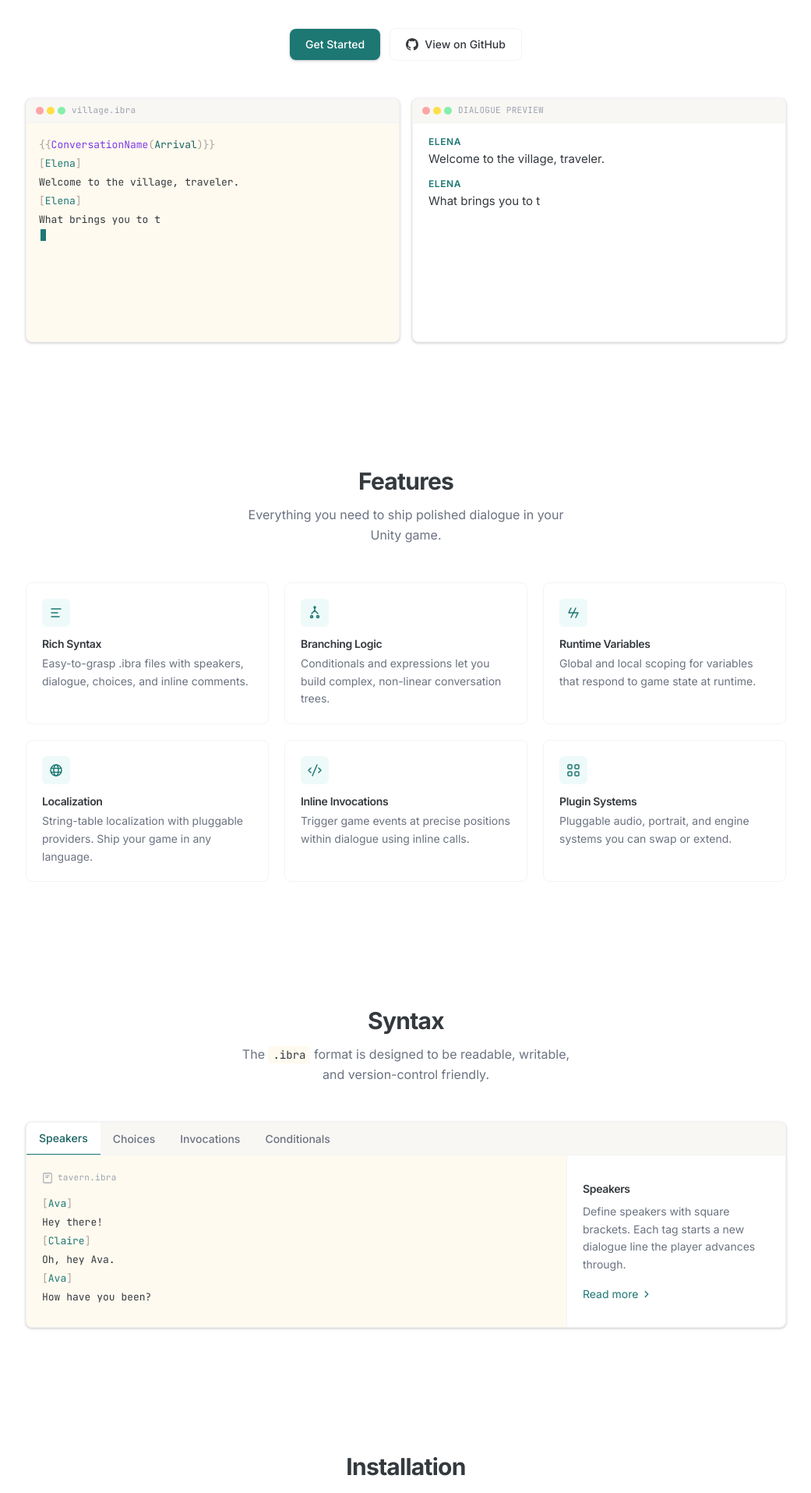
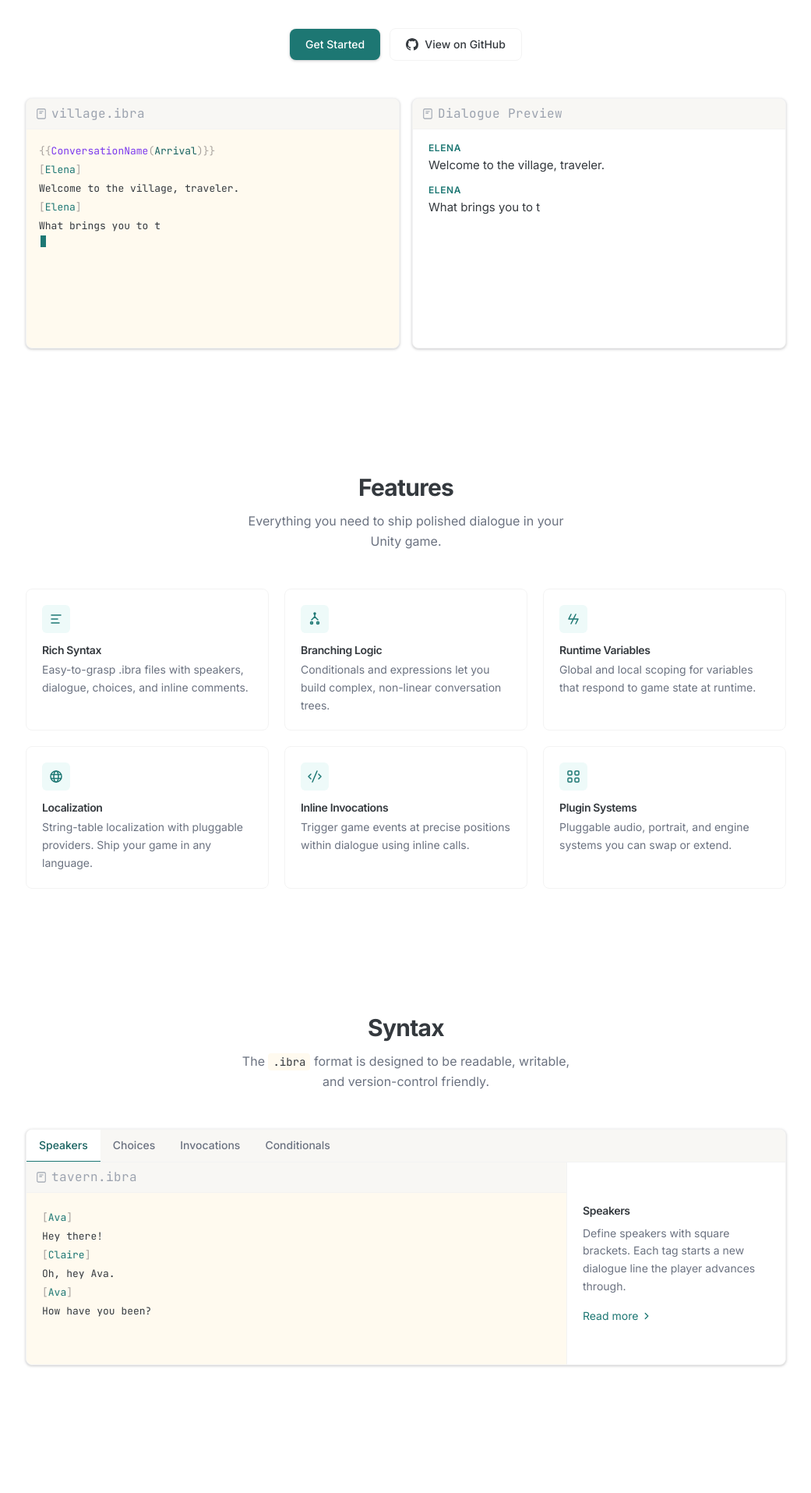
Before and after one commit to Ibralogue/ibralogue.github.io, a React (Vite) app: page / in a window 1280 px wide. Shown: the part 280-2195 px from the top of the page at 78% size, without its empty margins (119-1160 px from the left). Built offline with nearby package versions, Linux system fonts and the light colour scheme.

Commit message:
refactor: extract shared panel header and github icon components

```diff
--- a/src/components/Hero.tsx
+++ b/src/components/Hero.tsx
@@ -2,6 +2,8 @@ import { useRef, useEffect } from 'react'
 import { useTypingEffect } from '../hooks/useTypingEffect'
 import { highlightIbra } from '../lib/highlightIbra'
 import { URLS } from '../constants'
+import { GitHubIcon } from './icons'
+import PanelHeader from './PanelHeader'
 
 const IBRA_SOURCE = `{{ConversationName(Arrival)}}
 [Elena]
@@ -22,20 +24,10 @@ We need someone brave enough to face it.
 Thank you. Be careful out there.
 `
 
-interface DialogueEntry {
-  type: 'line'
-  speaker: string
-  text: string
-}
-
-interface ChoiceGroup {
-  type: 'choices'
-  items: string[]
-}
-
+interface DialogueEntry { type: 'line'; speaker: string; text: string }
+interface ChoiceGroup { type: 'choices'; items: string[] }
 type DialogueItem = DialogueEntry | ChoiceGroup
 
-/** Parse typed source into a chat-log of speaker lines and choice groups */
 function parseDialogue(source: string): DialogueItem[] {
   const raw = source.split('\n')
   const items: DialogueItem[] = []
@@ -50,25 +42,18 @@ function parseDialogue(source: string): DialogueItem[] {
     if (spk) { speaker = spk[1]; continue }
 
     const ch = t.match(/^-\s+(.+?)\s*->/)
-    if (ch) {
-      pendingChoices.push(ch[1])
-      continue
-    }
+    if (ch) { pendingChoices.push(ch[1]); continue }
 
-    // Flush any pending choices before a new dialogue line
     if (pendingChoices.length > 0) {
       items.push({ type: 'choices', items: [...pendingChoices] })
       pendingChoices = []
     }
-
     items.push({ type: 'line', speaker, text: t })
   }
 
-  // Flush trailing choices
   if (pendingChoices.length > 0) {
     items.push({ type: 'choices', items: pendingChoices })
   }
-
   return items
 }
 
@@ -83,40 +68,20 @@ function DialogueBox({ source }: { source: string }) {
 
   return (
     <div className="rounded-lg border border-surface-dim bg-white shadow-card overflow-hidden">
-      <div className="flex items-center gap-2 px-3 py-1.5 bg-surface-muted border-b border-surface-dim">
-        <div className="flex gap-1" aria-hidden="true">
-          <div className="w-2.5 h-2.5 rounded-full bg-red-300" />
-          <div className="w-2.5 h-2.5 rounded-full bg-yellow-300" />
-          <div className="w-2.5 h-2.5 rounded-full bg-green-300" />
-        </div>
-        <span className="text-[11px] font-mono text-ink-faint tracking-wide uppercase">
-          Dialogue Preview
-        </span>
-      </div>
-      <div
-        ref={scrollRef}
-        className="relative h-[280px] overflow-y-auto"
-      >
+      <PanelHeader filename="Dialogue Preview" />
+      <div ref={scrollRef} className="relative h-[280px] overflow-y-auto">
         <div className="sticky top-0 left-0 right-0 h-4 bg-gradient-to-b from-white to-transparent pointer-events-none z-10" />
-
         <div className="px-5 pb-5 space-y-3">
           {items.map((item, i) =>
             item.type === 'line' ? (
               <div key={i}>
-                <p className="text-xs font-semibold text-teal-500 uppercase tracking-wider mb-0.5">
-                  {item.speaker}
-                </p>
+                <p className="text-xs font-semibold text-teal-500 uppercase tracking-wider mb-0.5">{item.speaker}</p>
                 <p className="text-ink text-[15px] leading-relaxed">{item.text}</p>
               </div>
             ) : (
               <div key={i} className="flex flex-col gap-1.5 pl-1">
                 {item.items.map((c, j) => (
-                  <div
-                    key={j}
-                    className="text-left text-sm px-3 py-1.5 rounded border border-surface-dim bg-surface-muted text-ink-muted"
-                  >
-                    {c}
-                  </div>
+                  <div key={j} className="text-left text-sm px-3 py-1.5 rounded border border-surface-dim bg-surface-muted text-ink-muted">{c}</div>
                 ))}
               </div>
             )
@@ -142,9 +107,7 @@ export default function Hero() {
   return (
     <section className="max-w-5xl mx-auto px-6 py-20">
       <div className="text-center mb-12">
-        <h1 className="text-4xl sm:text-5xl font-bold text-ink mb-4 tracking-tight">
-          Ibralogue
-        </h1>
+        <h1 className="text-4xl sm:text-5xl font-bold text-ink mb-4 tracking-tight">Ibralogue</h1>
         <p className="text-lg text-ink-muted max-w-lg mx-auto mb-8">
           A simple, extendable dialogue system for Unity.
           Write conversations in <code>.ibra</code> files
@@ -165,9 +128,7 @@ export default function Hero() {
             rel="noopener noreferrer"
             className="inline-flex items-center gap-2 px-5 py-2.5 bg-white text-ink text-sm font-medium rounded-lg border border-surface-dim hover:border-ink-faint focus-visible:outline-none focus-visible:ring-2 focus-visible:ring-teal-500 focus-visible:ring-offset-2 transition-colors"
           >
-            <svg className="w-4 h-4" viewBox="0 0 16 16" fill="currentColor" aria-hidden="true">
-              <path d="M8 0C3.58 0 0 3.58 0 8c0 3.54 2.29 6.53 5.47 7.59.4.07.55-.17.55-.38 0-.19-.01-.82-.01-1.49-2.01.37-2.53-.49-2.69-.94-.09-.23-.48-.94-.82-1.13-.28-.15-.68-.52-.01-.53.63-.01 1.08.58 1.23.82.72 1.21 1.87.87 2.33.66.07-.52.28-.87.51-1.07-1.78-.2-3.64-.89-3.64-3.95 0-.87.31-1.59.82-2.15-.08-.2-.36-1.02.08-2.12 0 0 .67-.21 2.2.82.64-.18 1.32-.27 2-.27.68 0 1.36.09 2 .27 1.53-1.04 2.2-.82 2.2-.82.44 1.1.16 1.92.08 2.12.51.56.82 1.27.82 2.15 0 3.07-1.87 3.75-3.65 3.95.29.25.54.73.54 1.48 0 1.07-.01 1.93-.01 2.2 0 .21.15.46.55.38A8.013 8.013 0 0016 8c0-4.42-3.58-8-8-8z" />
-            </svg>
+            <GitHubIcon className="w-4 h-4" />
             View on GitHub
           </a>
         </div>
@@ -175,14 +136,7 @@ export default function Hero() {
 
       <div className="grid md:grid-cols-2 gap-4 items-start">
         <div className="rounded-lg border border-surface-dim bg-surface-warm shadow-card overflow-hidden">
-          <div className="flex items-center gap-2 px-3 py-1.5 bg-surface-muted border-b border-surface-dim">
-            <div className="flex gap-1" aria-hidden="true">
-              <div className="w-2.5 h-2.5 rounded-full bg-red-300" />
-              <div className="w-2.5 h-2.5 rounded-full bg-yellow-300" />
-              <div className="w-2.5 h-2.5 rounded-full bg-green-300" />
-            </div>
-            <span className="text-[11px] font-mono text-ink-faint tracking-wide">village.ibra</span>
-          </div>
+          <PanelHeader filename="village.ibra" />
           <div className="relative h-[280px] overflow-y-auto" ref={codeScrollRef}>
             <div className="sticky top-0 left-0 right-0 h-4 bg-gradient-to-b from-surface-warm to-transparent pointer-events-none z-10" />
             <div className="px-4 pb-4 font-mono text-[13px] text-ink-muted">
--- a/src/components/Navbar.tsx
+++ b/src/components/Navbar.tsx
@@ -1,5 +1,6 @@
 import { useState } from 'react'
 import { URLS, VERSION } from '../constants'
+import { GitHubIcon } from './icons'
 
 const NAV_LINKS = [
   { label: 'Features', href: '#features' },
@@ -36,9 +37,7 @@ export default function Navbar() {
             className="text-white/80 hover:text-white focus-visible:outline-none focus-visible:ring-2 focus-visible:ring-white/50 rounded transition-colors"
             aria-label="GitHub"
           >
-            <svg className="w-5 h-5" viewBox="0 0 16 16" fill="currentColor" aria-hidden="true">
-              <path d="M8 0C3.58 0 0 3.58 0 8c0 3.54 2.29 6.53 5.47 7.59.4.07.55-.17.55-.38 0-.19-.01-.82-.01-1.49-2.01.37-2.53-.49-2.69-.94-.09-.23-.48-.94-.82-1.13-.28-.15-.68-.52-.01-.53.63-.01 1.08.58 1.23.82.72 1.21 1.87.87 2.33.66.07-.52.28-.87.51-1.07-1.78-.2-3.64-.89-3.64-3.95 0-.87.31-1.59.82-2.15-.08-.2-.36-1.02.08-2.12 0 0 .67-.21 2.2.82.64-.18 1.32-.27 2-.27.68 0 1.36.09 2 .27 1.53-1.04 2.2-.82 2.2-.82.44 1.1.16 1.92.08 2.12.51.56.82 1.27.82 2.15 0 3.07-1.87 3.75-3.65 3.95.29.25.54.73.54 1.48 0 1.07-.01 1.93-.01 2.2 0 .21.15.46.55.38A8.013 8.013 0 0016 8c0-4.42-3.58-8-8-8z" />
-            </svg>
+            <GitHubIcon />
           </a>
         </nav>
 
@@ -74,9 +73,7 @@ export default function Navbar() {
             rel="noopener noreferrer"
             className="text-sm text-white/80 hover:text-white transition-colors flex items-center gap-1.5"
           >
-            <svg className="w-4 h-4" viewBox="0 0 16 16" fill="currentColor" aria-hidden="true">
-              <path d="M8 0C3.58 0 0 3.58 0 8c0 3.54 2.29 6.53 5.47 7.59.4.07.55-.17.55-.38 0-.19-.01-.82-.01-1.49-2.01.37-2.53-.49-2.69-.94-.09-.23-.48-.94-.82-1.13-.28-.15-.68-.52-.01-.53.63-.01 1.08.58 1.23.82.72 1.21 1.87.87 2.33.66.07-.52.28-.87.51-1.07-1.78-.2-3.64-.89-3.64-3.95 0-.87.31-1.59.82-2.15-.08-.2-.36-1.02.08-2.12 0 0 .67-.21 2.2.82.64-.18 1.32-.27 2-.27.68 0 1.36.09 2 .27 1.53-1.04 2.2-.82 2.2-.82.44 1.1.16 1.92.08 2.12.51.56.82 1.27.82 2.15 0 3.07-1.87 3.75-3.65 3.95.29.25.54.73.54 1.48 0 1.07-.01 1.93-.01 2.2 0 .21.15.46.55.38A8.013 8.013 0 0016 8c0-4.42-3.58-8-8-8z" />
-            </svg>
+            <GitHubIcon className="w-4 h-4" />
             GitHub
           </a>
         </nav>
--- /dev/null
+++ b/src/components/PanelHeader.tsx
@@ -0,0 +1,11 @@
+export default function PanelHeader({ filename }: { filename: string }) {
+  return (
+    <div className="flex items-center gap-1.5 px-3 py-1.5 bg-surface-muted border-b border-surface-dim">
+      <svg className="w-3.5 h-3.5 text-ink-faint" viewBox="0 0 16 16" fill="none" stroke="currentColor" strokeWidth={1.2} aria-hidden="true">
+        <rect x="2" y="1" width="12" height="14" rx="1.5" />
+        <path d="M5 4.5h6M5 7h4" />
+      </svg>
+      <span className="text-2xs font-mono text-ink-faint tracking-wide">{filename}</span>
+    </div>
+  )
+}
--- a/src/components/SyntaxShowcase.tsx
+++ b/src/components/SyntaxShowcase.tsx
@@ -1,6 +1,7 @@
 import { useState } from 'react'
 import { highlightIbra } from '../lib/highlightIbra'
 import { URLS } from '../constants'
+import PanelHeader from './PanelHeader'
 
 interface Tab {
   label: string
@@ -115,15 +116,11 @@ export default function SyntaxShowcase() {
 
         <div className="grid md:grid-cols-[1fr,280px]">
           {/* Code panel */}
-          <div className="bg-surface-warm p-5 font-mono text-[13px] text-ink-muted min-h-[220px] border-b md:border-b-0 md:border-r border-surface-dim">
-            <div className="flex items-center gap-1.5 mb-3 text-[11px] text-ink-faint tracking-wide">
-              <svg className="w-3.5 h-3.5" viewBox="0 0 16 16" fill="none" stroke="currentColor" strokeWidth={1.2} aria-hidden="true">
-                <rect x="2" y="1" width="12" height="14" rx="1.5" />
-                <path d="M5 4.5h6M5 7h4" />
-              </svg>
-              {tab.filename}
+          <div className="border-b md:border-b-0 md:border-r border-surface-dim">
+            <PanelHeader filename={tab.filename} />
+            <div className="bg-surface-warm p-5 font-mono text-[13px] text-ink-muted min-h-[220px]">
+              {highlightIbra(tab.source)}
             </div>
-            {highlightIbra(tab.source)}
           </div>
 
           {/* Description panel */}
--- /dev/null
+++ b/src/components/icons.tsx
@@ -0,0 +1,7 @@
+export function GitHubIcon({ className = 'w-5 h-5' }: { className?: string }) {
+  return (
+    <svg className={className} viewBox="0 0 16 16" fill="currentColor" aria-hidden="true">
+      <path d="M8 0C3.58 0 0 3.58 0 8c0 3.54 2.29 6.53 5.47 7.59.4.07.55-.17.55-.38 0-.19-.01-.82-.01-1.49-2.01.37-2.53-.49-2.69-.94-.09-.23-.48-.94-.82-1.13-.28-.15-.68-.52-.01-.53.63-.01 1.08.58 1.23.82.72 1.21 1.87.87 2.33.66.07-.52.28-.87.51-1.07-1.78-.2-3.64-.89-3.64-3.95 0-.87.31-1.59.82-2.15-.08-.2-.36-1.02.08-2.12 0 0 .67-.21 2.2.82.64-.18 1.32-.27 2-.27.68 0 1.36.09 2 .27 1.53-1.04 2.2-.82 2.2-.82.44 1.1.16 1.92.08 2.12.51.56.82 1.27.82 2.15 0 3.07-1.87 3.75-3.65 3.95.29.25.54.73.54 1.48 0 1.07-.01 1.93-.01 2.2 0 .21.15.46.55.38A8.013 8.013 0 0016 8c0-4.42-3.58-8-8-8z" />
+    </svg>
+  )
+}
```
